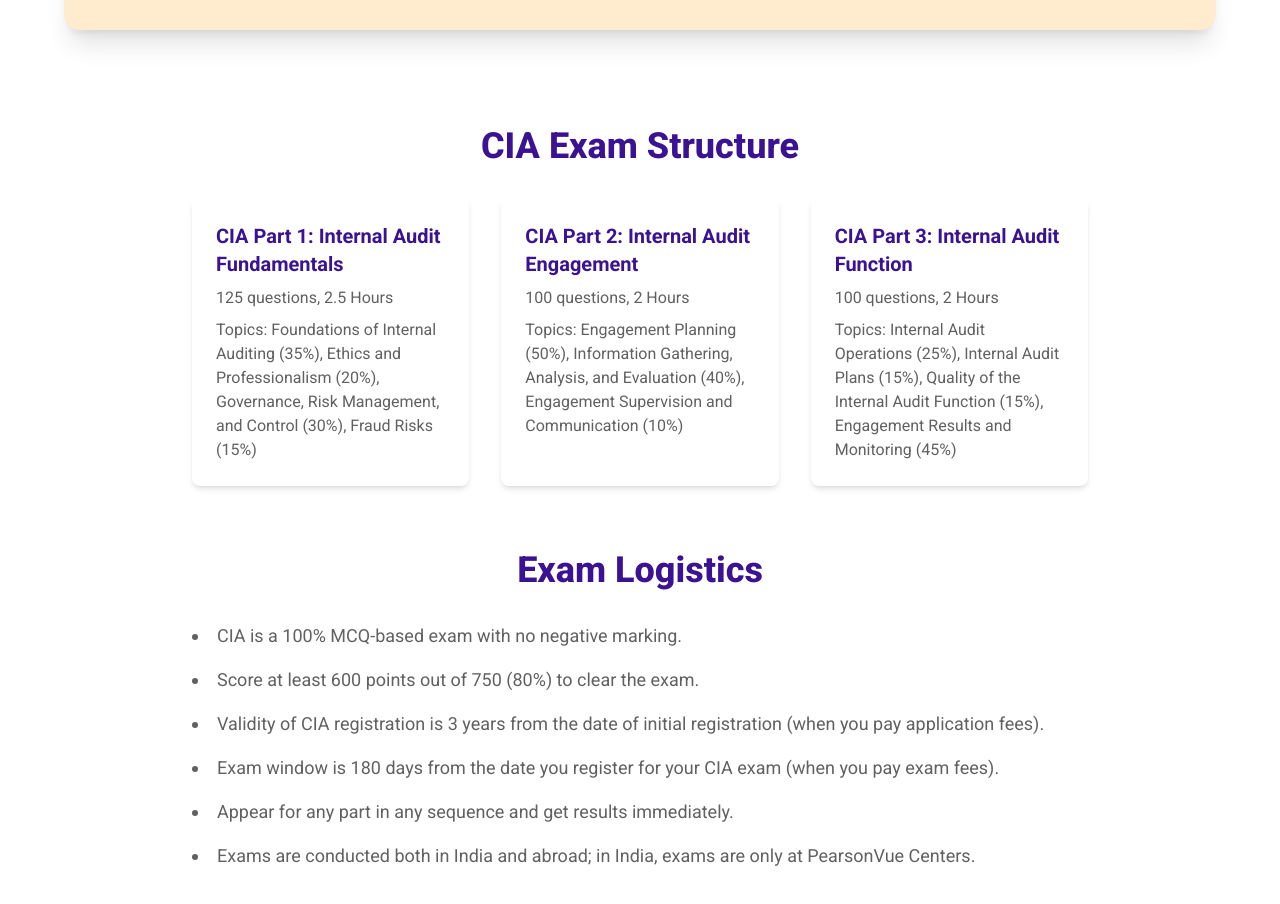
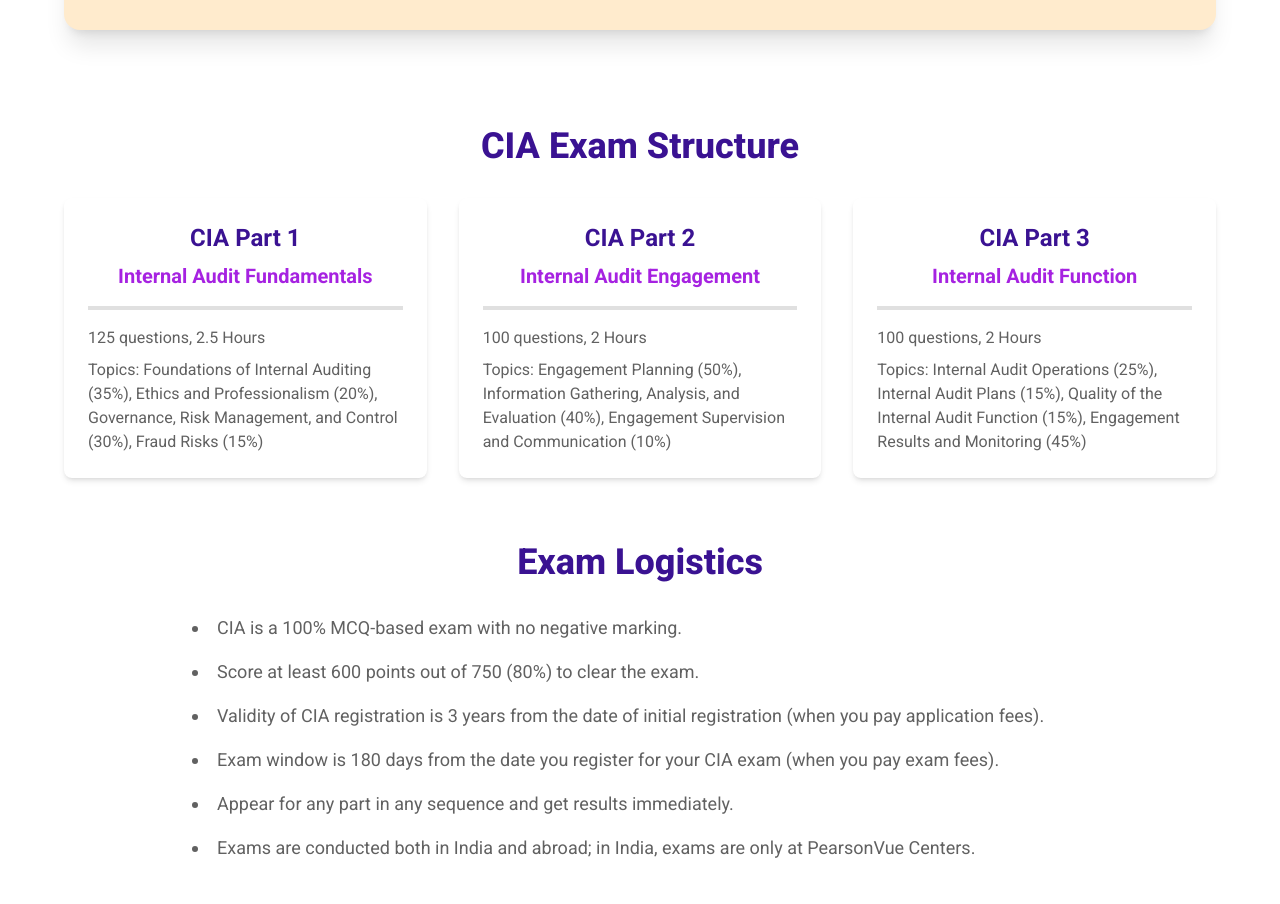
Before and after one commit to swapanmanna/gpc, a React (Vite) app: page /courses/cia in a window 1280 px wide. Shown: the part 2000-2904 px from the top of the page. Built offline with nearby package versions, Linux system fonts and the light colour scheme.

Commit message:
modified cia page a bit

```diff
--- a/src/components/Courses/Cia.jsx
+++ b/src/components/Courses/Cia.jsx
@@ -119,21 +119,27 @@ const Cia = () => {
                 </div>
             </div>
 
-            <div className="max-w-4xl mx-auto my-16 px-4 md:px-0">
+            <div className="max-w-6xl mx-auto my-16 px-4 md:px-0">
                 <h1 className="text-center text-3xl md:text-4xl font-extrabold mb-8 text-brand-blue">CIA Exam Structure</h1>
                 <div className="grid grid-cols-1 md:grid-cols-3 gap-8">
                     <div className="bg-white p-6 rounded-lg shadow-md">
-                        <h2 className="text-xl font-bold text-brand-blue mb-2">CIA Part 1: Internal Audit Fundamentals</h2>
+                        <h2 className="text-2xl font-bold text-brand-blue mb-2 text-center">CIA Part 1</h2>
+                        <h3 className="text-center mb-4 text-xl text-brand-purple font-bold">Internal Audit Fundamentals</h3>
+                        <hr className="mb-4 border-2 border-solid border-gray-300"></hr>
                         <p className="text-gray-700">125 questions, 2.5 Hours</p>
                         <p className="text-gray-700 mt-2">Topics: Foundations of Internal Auditing (35%), Ethics and Professionalism (20%), Governance, Risk Management, and Control (30%), Fraud Risks (15%)</p>
                     </div>
                     <div className="bg-white p-6 rounded-lg shadow-md">
-                        <h2 className="text-xl font-bold text-brand-blue mb-2">CIA Part 2: Internal Audit Engagement</h2>
+                        <h2 className="text-2xl text-center font-bold text-brand-blue mb-2">CIA Part 2</h2>
+                        <h3 className="text-center mb-4 text-xl text-brand-purple font-bold">Internal Audit Engagement</h3>
+                        <hr className="mb-4 border-2 border-solid border-gray-300"></hr>
                         <p className="text-gray-700">100 questions, 2 Hours</p>
                         <p className="text-gray-700 mt-2">Topics: Engagement Planning (50%), Information Gathering, Analysis, and Evaluation (40%), Engagement Supervision and Communication (10%)</p>
                     </div>
                     <div className="bg-white p-6 rounded-lg shadow-md">
-                        <h2 className="text-xl font-bold text-brand-blue mb-2">CIA Part 3: Internal Audit Function</h2>
+                        <h2 className="text-2xl font-bold text-brand-blue mb-2 text-center">CIA Part 3</h2>
+                        <h3 className="text-center mb-4 text-xl text-brand-purple font-bold">Internal Audit Function</h3>
+                        <hr className="mb-4 border-2 border-solid border-gray-300"></hr>
                         <p className="text-gray-700">100 questions, 2 Hours</p>
                         <p className="text-gray-700 mt-2">Topics: Internal Audit Operations (25%), Internal Audit Plans (15%), Quality of the Internal Audit Function (15%), Engagement Results and Monitoring (45%)</p>
                     </div>
```
